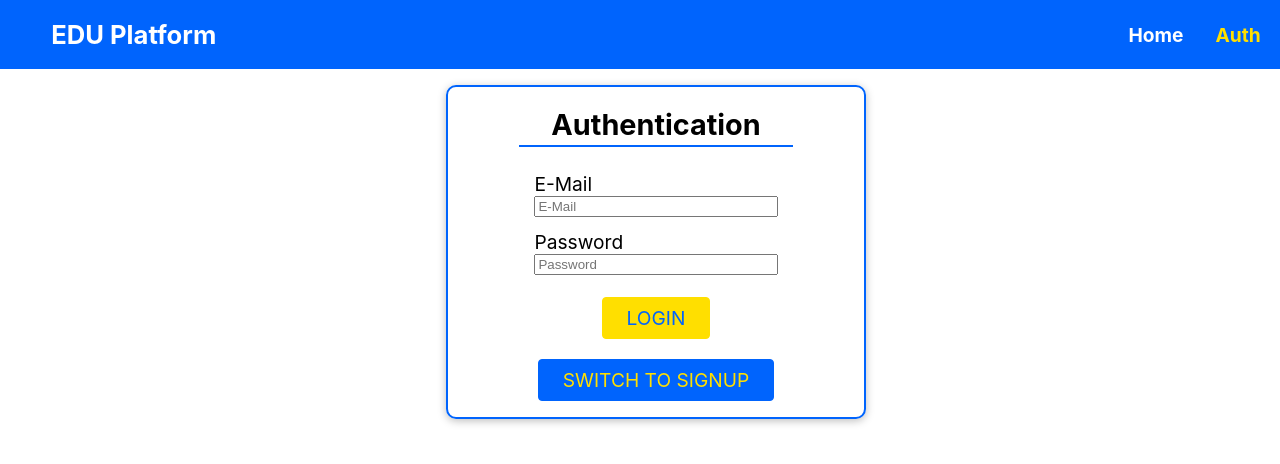
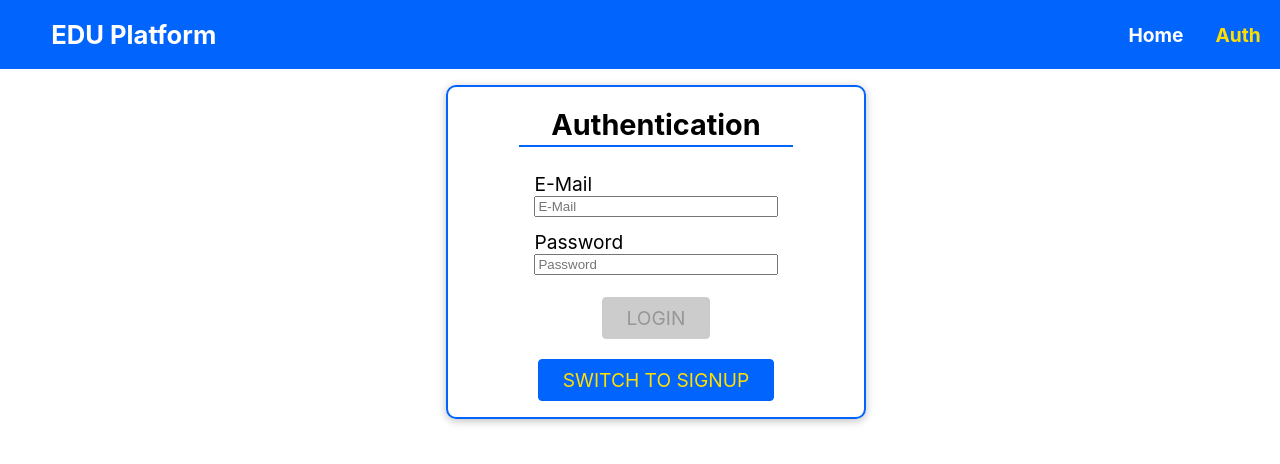
Before and after one commit to erkjbro/edu-platform, a React (Create React App) app in the folder client/: page /auth in a window 1280 px wide. Shown: the top 464 px of the page. Built offline with nearby package versions, Linux system fonts and the light colour scheme.

Commit message:
naive validation added

```diff
--- a/client/src/components/auth/auth.tsx
+++ b/client/src/components/auth/auth.tsx
@@ -199,7 +199,19 @@ const Auth = () => {
                   }
                 />
               </label>
-              <Button disable type='submit' className='form__submit--btn'>
+              <Button
+                disabled={
+                  (isSignupMode &&
+                    (!form.role.value ||
+                      !form.firstName.value ||
+                      !form.lastName.value ||
+                      !form.email.value ||
+                      !form.password.value)) ||
+                  (!isSignupMode && (!form.email.value || !form.password.value))
+                }
+                type='submit'
+                className='form__submit--btn'
+              >
                 {isSignupMode ? 'SIGNUP' : 'LOGIN'}
               </Button>
             </form>
```
